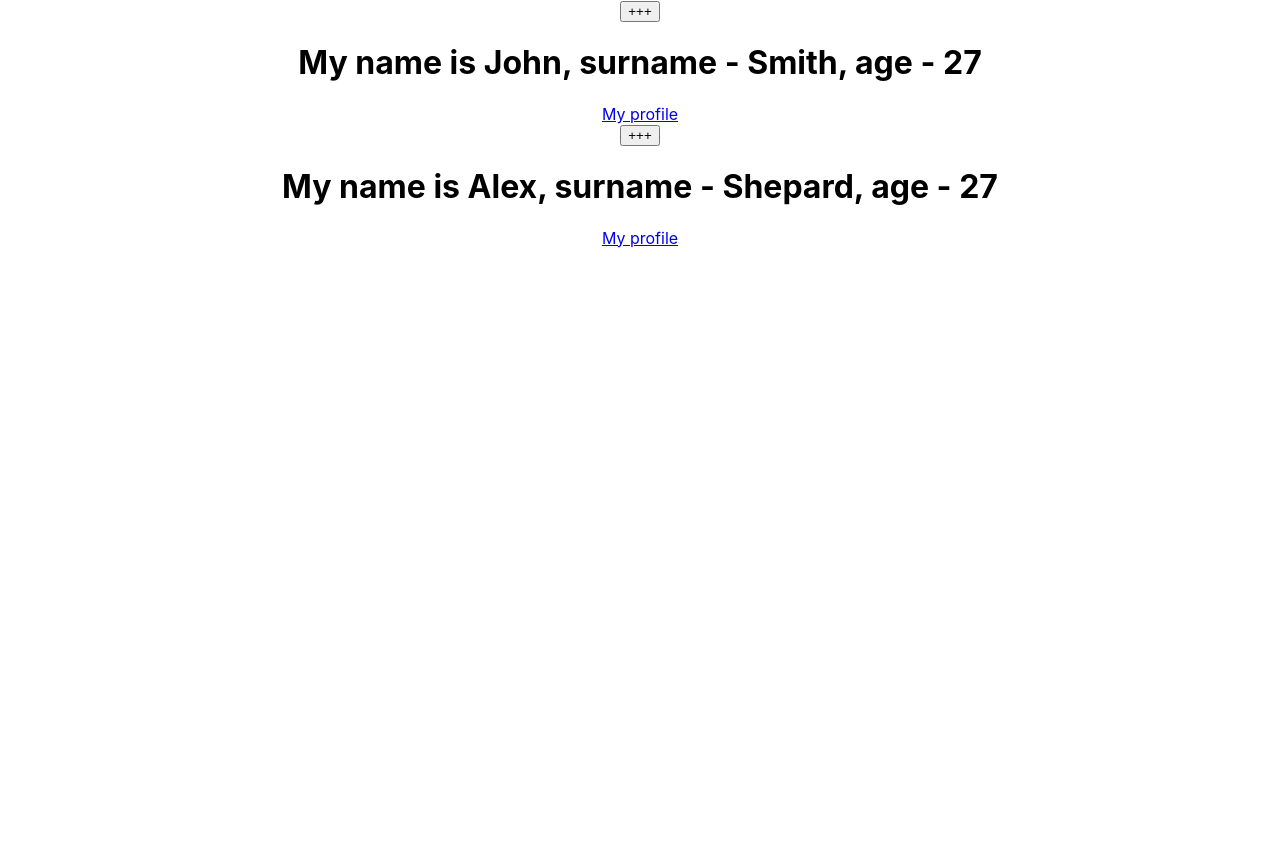
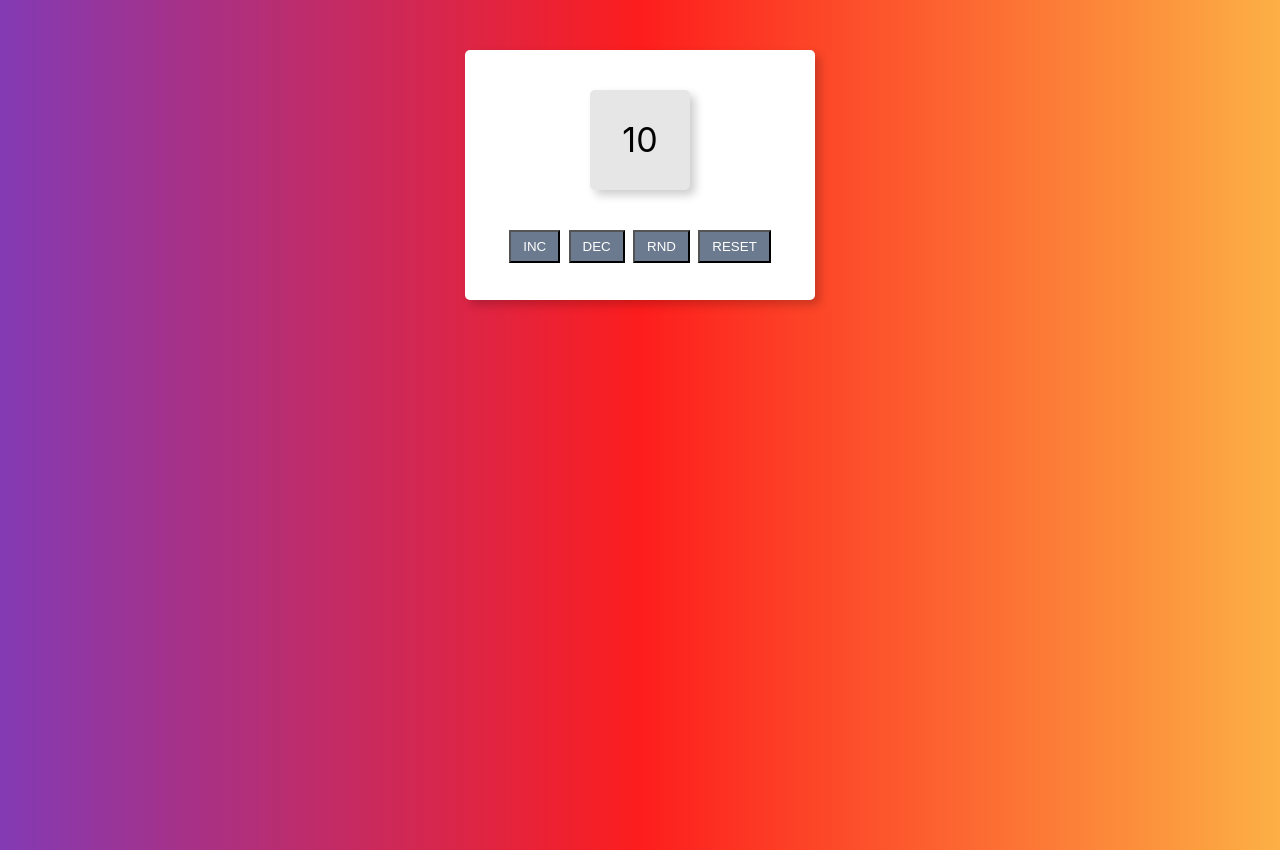
Before and after one commit to ArtemBakhmatov/react-learn, a React (Create React App) app: page / in a window 1280 px wide. Before the commit the page ends 800 px from the top, so only its background shows below. Built offline with nearby package versions, Linux system fonts and the light colour scheme.

Commit message:
Самостоятельное задание на работу с состояниями

```diff
--- a/src/App.css
+++ b/src/App.css
@@ -1,38 +1,46 @@
-.App {
-  text-align: center;
+* {
+  box-sizing: border-box;
+}
+html, body {
+  	height: 100%;
 }
 
-.App-logo {
-  height: 40vmin;
-  pointer-events: none;
+body {
+  	background: rgb(131,58,180);
+	background: linear-gradient(90deg, rgba(131,58,180,1) 0%, rgba(253,29,29,1) 50%, rgba(252,176,69,1) 100%);
 }
 
-@media (prefers-reduced-motion: no-preference) {
-  .App-logo {
-    animation: App-logo-spin infinite 20s linear;
-  }
+.app {
+	width: 350px;
+	height: 250px;
+	background-color: #fff;
+	margin: 50px auto 0 auto;
+	padding: 40px;
+	border-radius: 5px;
+	box-shadow: 5px 5px 10px rgba(0,0,0, .2);
 }
 
-.App-header {
-  background-color: #282c34;
-  min-height: 100vh;
-  display: flex;
-  flex-direction: column;
-  align-items: center;
-  justify-content: center;
-  font-size: calc(10px + 2vmin);
-  color: white;
+.counter {
+	width: 100px;
+	height: 100px;
+	border-radius: 5px;
+	box-shadow: 5px 5px 10px rgba(0,0,0, .2);
+	background-color: #e6e6e6;
+	text-align: center;
+	line-height: 100px;
+	font-size: 34px;
+	margin: 0 auto;
 }
 
-.App-link {
-  color: #61dafb;
+.controls {
+	display: flex;
+	justify-content: space-around;
+	margin-top: 40px;
 }
 
-@keyframes App-logo-spin {
-  from {
-    transform: rotate(0deg);
-  }
-  to {
-    transform: rotate(360deg);
-  }
+.controls button {
+	padding: 7px 12px;
+	cursor: pointer;
+	background-color: #6B7A8F;
+	color: white;
 }
--- a/src/App.js
+++ b/src/App.js
@@ -1,44 +1,35 @@
-import {Component} from 'react';
+import React from 'react';
 import './App.css';
 
-class WhoAmI extends Component {
+class App extends React.Component {
 	constructor(props) {
 	  super(props);
-		this.state = {  // Это диначеская вещь которая будет менятся (вводим статичные данные)
-			years: 27,
-			text: '+++'
-		}
 	}
 
-	nextYear = () => {
-		this.setState(state => ({ // с помощью этого метода будет изменение state -> приходит из this.state
-			years: state.years + 1  // будет years меняться динамически
-		}));
-	}
-/* В this.state можем написать все свойтва, а в this.setState добавим только те свойтва из this.state,
-которые хотим изменить */
+	// Используйте только стрелочную форму методов
+	// Почему? Подробный ответ будет в следующем уроке
+
 	render() {
-		const {name, surname, link} = this.props;
 	  return (
-			<div>
-				<button onClick={this.nextYear}>{this.state.text}</button>
-				<h1>My name is {name}, surname - {surname}, age - {this.state.years}</h1>
-				<a href={link}>My profile</a>
+		<div class="app">
+		  <div class="counter">10</div>
+		  <div class="controls">
+			<button>INC</button>
+			<button>DEC</button>
+			<button>RND</button>
+			<button>RESET</button>
+		  </div>
 		</div>
 	  )
 	}
   }
 
-function App() {
-	return (
-		<div className='App'>
-			<WhoAmI name='John' surname='Smith' link='facebook.com' />
-			<WhoAmI name='Alex' surname='Shepard' link='vk.com' />
-		</div>
-	);
-}
+export default App;
 
-export default App;
+  // 1) Начальное значение счетчика должно передаваться через props
+  // 2) INC и DEC увеличивают и уменьшают счетчик соответственно на 1. Без ограничений, но можете добавить границу в -50/50. По достижению границы ничего не происходит
+  // 3) RND изменяет счетчик в случайное значение от -50 до 50. Конструкцию можете прогуглить за 20 секунд :) Не зависит от предыдущего состояния
+  // 4) RESET сбрасывает счетчик в 0 или в начальное значение из пропсов. Выберите один из вариантов
 
 // props -> только для чтения
 /* вывод:
```
Lines whose indentation alone changed are shown as unchanged.
